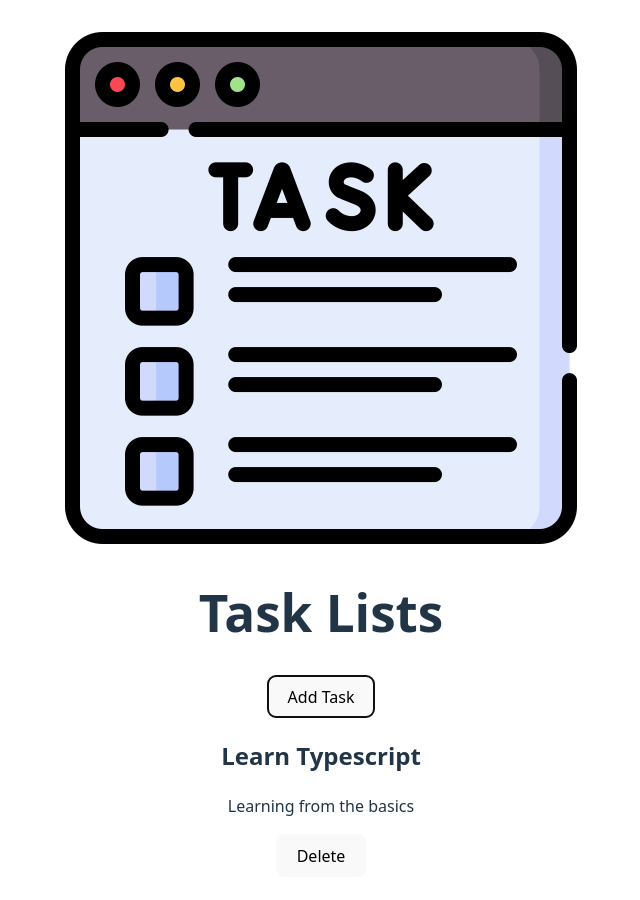
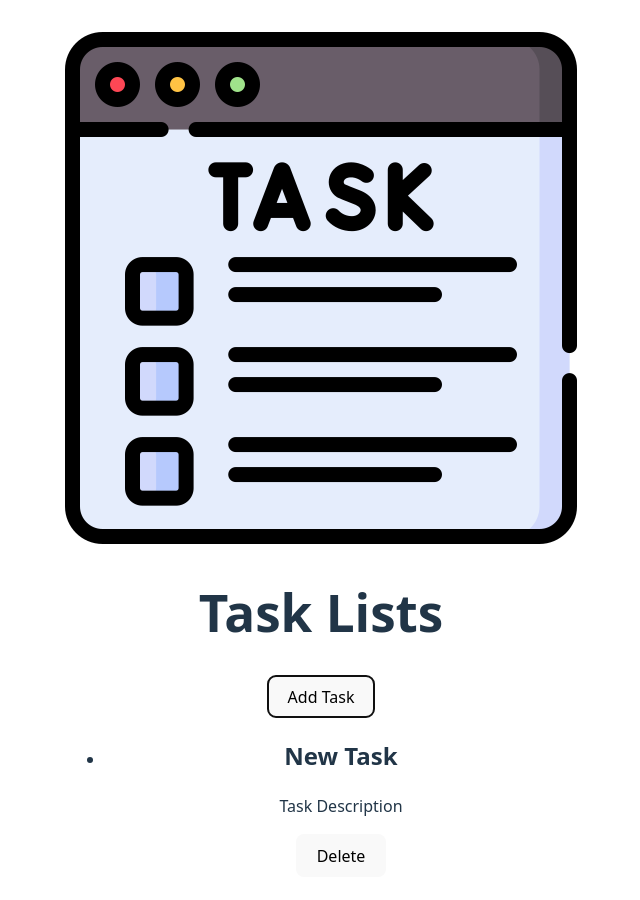
Before and after one commit to ujjwalanand678/typescript-task-manager, a React (Vite) app: page / in a window 1280 px wide. Both pictures are taken after a click on the button "Add Task". Shown: the top 900 px of the page, without its empty margins (319-959 px from the left). Built offline with nearby package versions, Linux system fonts and the light colour scheme.

Commit message:
task list , type exported,task alias assigned

```diff
--- a/src/App.tsx
+++ b/src/App.tsx
@@ -3,19 +3,32 @@
 // import viteLogo from '/vite.svg'
 import logo from "./assets/task.png";
 import "./App.css";
-import Header from "./components/Header";
-import TaskManager from "./components/TaskManager";
+import Header from "./components/Header.tsx";
 import { useState } from "react";
+import TaskList from "./components/TaskList.tsx";
 
-type Tasks = {
+//here we are defining a type for our task object
+//since we will be using this type in multiple places its better to export it from here so that other components can import and use it.
+export type Tasks = {
   id: number;
   title: string;
   description: string;
 };
 function App() {
-  const [task , setTask] = useState<Tasks[]>([])
-  function handleAddTask(){
-setTask([])
+  const [task, setTask] = useState<Tasks[]>([]);
+
+  //
+  function handleAddTask() {
+    //so to update this state here we will use the function form of the setState because we are updating based on the previous state. here we will automatically get the previous state as an argument , when react calls this function
+    //if your new state depends on the old state always use the function form of the setState
+    setTask((prevTasks) => {
+      const newTask: Tasks = {
+        id: prevTasks.length + 1, // just to ensure unique ids for each task
+        title: "New Task",
+        description: "Task Description",
+      };
+      return [...prevTasks, newTask];// we are returning the updated array here .
+    });
   }
   return (
     <main>
@@ -23,10 +36,9 @@ setTask([])
         <h1>Task Lists</h1>
       </Header>
       <button onClick={handleAddTask}>Add Task</button>
-      <TaskManager
-        title="Learn Typescript"
-        description="Learning from the basics"
-      />
+      <TaskList task={task}/>
+
+
     </main>
   );
 }
--- /dev/null
+++ b/src/components/TaskList.tsx
@@ -0,0 +1,24 @@
+import TaskManager from "./TaskManager";
+//here we are importing the Tasks type from App.tsx and giving it an alias TaskAlias to avoid naming conflicts.
+import type { Tasks as TaskAlias } from "../App.tsx";
+
+type TaskListProps = {
+    task: TaskAlias[];
+}
+
+const TaskList = ({task}:TaskListProps) => {
+  return (
+    <ul>
+         {task.map((t)=>(
+        <li key={t.id}>
+          <TaskManager
+        title= {t.title}
+        description={t.description}
+      />
+        </li>
+      ))}
+      </ul>
+  );
+};
+
+export default TaskList;
```
